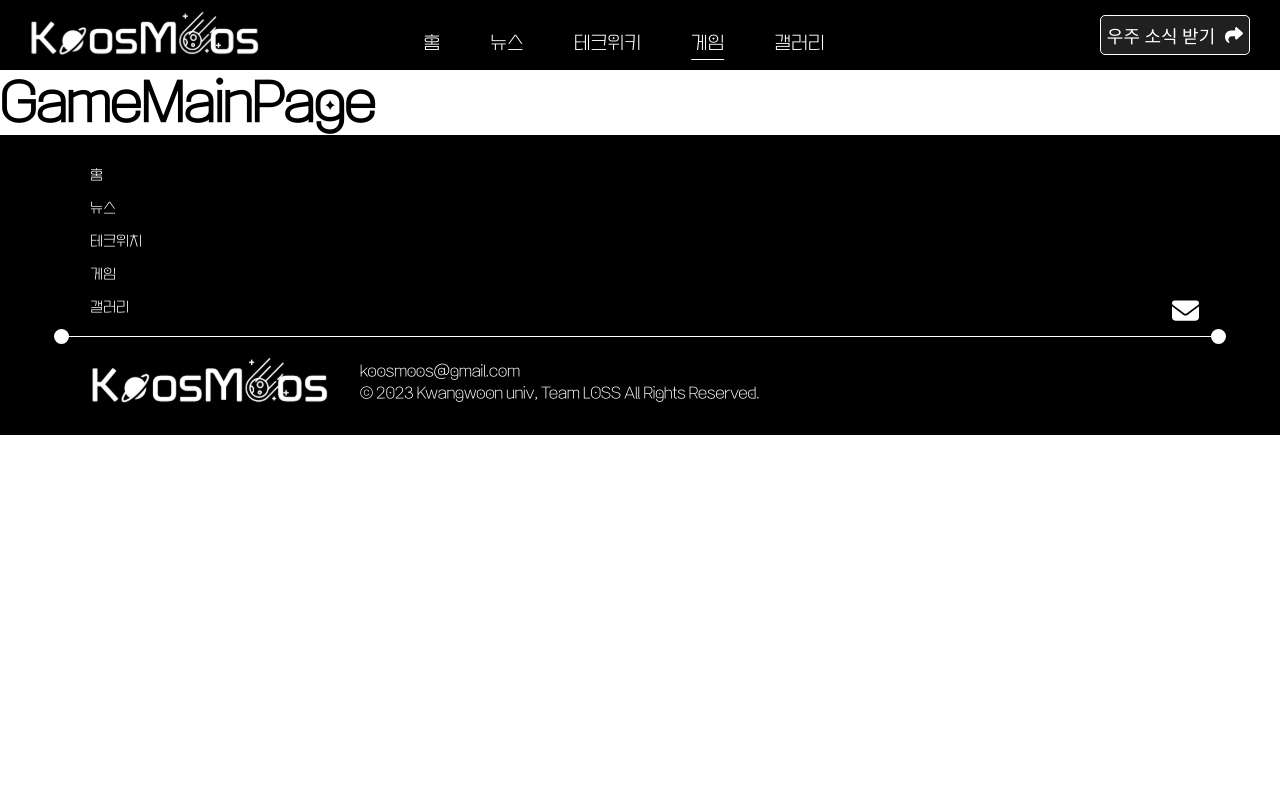
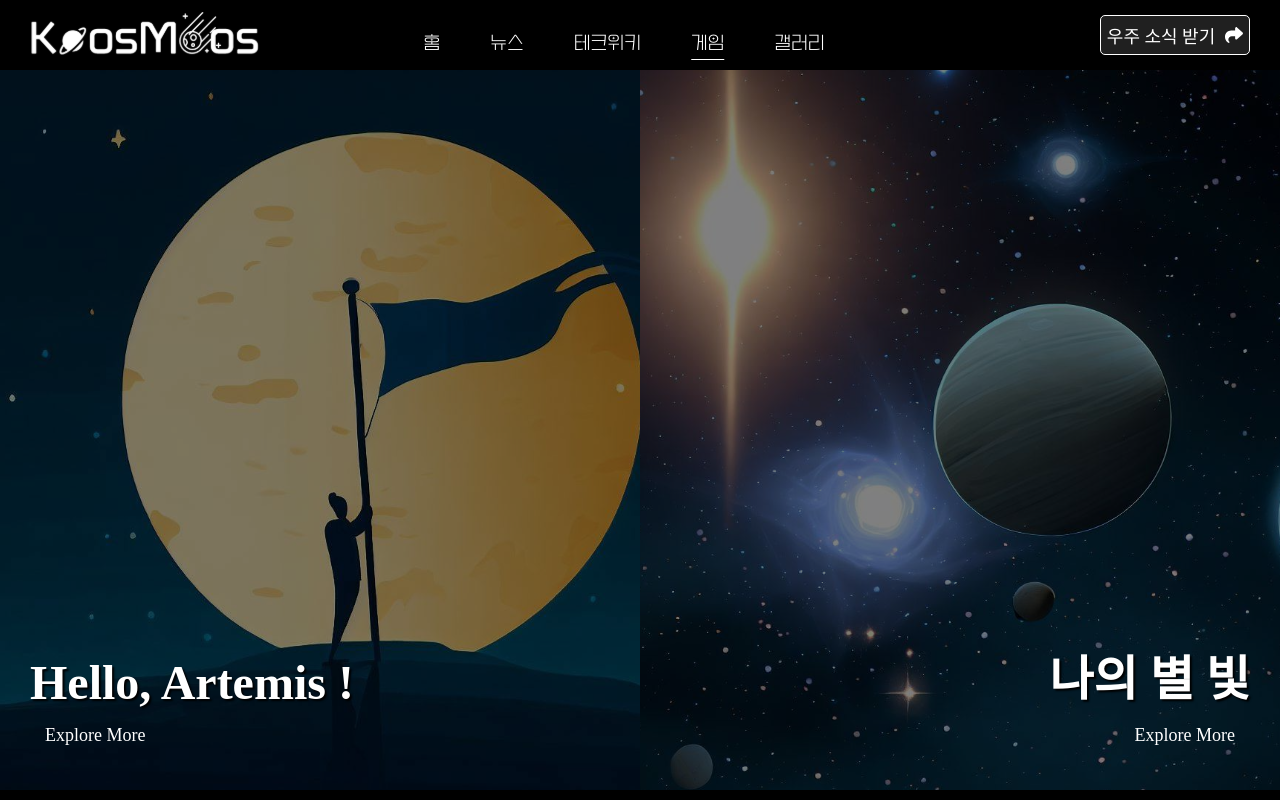
Before and after one commit to 2023-chambit-project/KOOSMOOS, a React (Vite) app: page /game in a window 1280 px wide. Shown: the top 800 px of the page. Built offline with nearby package versions, Linux system fonts and the light colour scheme.

Commit message:
design: GameMainPage 초안 완성

```diff
--- /dev/null
+++ b/src/pages/Game/Game.types.ts
@@ -0,0 +1,3 @@
+export interface PositionProps {
+  align: 'left' | 'right'
+}
--- a/src/pages/Game/index.tsx
+++ b/src/pages/Game/index.tsx
@@ -1,5 +1,230 @@
+import { Box, Button } from '@/components'
+import { FlexBetweenCSS, FlexColumnCSS, GYFontCSS, PCFontCSS } from '@/styles'
+import { css, styled } from 'styled-components'
+import { PositionProps } from './Game.types'
+
+interface Props extends PositionProps {}
+
 const GameMainPage = () => {
-  return <h1>GameMainPage</h1>
+  return (
+    <DividedArea>
+      <HalfBox align="left">
+        <ThumbnailImg src="assets/img/FlagMoon.svg" />
+        <Modal align="left">
+          <MainHeading>
+            오늘 만난
+            <br />
+            달님에게
+            <br />
+            인사해볼까요?
+          </MainHeading>
+          <Quotation>Hello, Artemis ~!</Quotation>
+          <Divider />
+          <SubHeading>프로그램 설명</SubHeading>
+          <Box bgColor="#CCA148" variant="full" height="auto" style={{ padding: '1rem 0.2rem' }}>
+            <IntroductionDetail>기분 좋은 인사말을 깃발에 적어주세요.</IntroductionDetail>
+            <IntroductionDetail>"KOOSMOOS" 가 달 표면에 그 깃발을 꽂아 놓고 오겠습니다.!</IntroductionDetail>
+            <IntroductionDetail>다른 사람들의 깃발을 구경만 해도 좋아요. </IntroductionDetail>
+            <IntroductionDetail>단, 모든 일은 달이 밝은 면에서만 가능합니다.</IntroductionDetail>
+            <IntroductionDetail>체험하기 전에 창문을 열고 오늘 뜬 달을 확인해 주세요.</IntroductionDetail>
+            <IntroductionDetail>오늘 어두워 보이는 곳도 한 달 안에는 분명 다시 밝아질 겁니다.!</IntroductionDetail>
+          </Box>
+        </Modal>
+        <TitleAndButton align="left">
+          <h1>Hello, Artemis !</h1>
+          <Button variant="ghost" size="fit" onClick={() => {}}>
+            Explore More
+          </Button>
+        </TitleAndButton>
+      </HalfBox>
+      <HalfBox align="right">
+        <ThumbnailImg src="assets/img/CelestialBodies.svg" />
+        <Modal align="right">
+          <MainHeading>
+            "나" 는
+            <br />
+            어느 하늘에서
+            <br />
+            빛나고 있나요?
+          </MainHeading>
+          <SubHeading>심리-천체 유형 검사</SubHeading>
+          <Divider />
+          <SubHeading>프로그램 설명</SubHeading>
+          <Box bgColor="#1562AF" variant="full" height="auto" style={{ padding: '1rem 0.2rem' }}>
+            <IntroductionDetail>검사 시간은 총 10분입니다.</IntroductionDetail>
+            <IntroductionDetail>현재의 내면 심리와 유사한 특성을 가진 천체이미지를 출력해드립니다.</IntroductionDetail>
+            <IntroductionDetail>SNS 공유 기능을 활용하여 검사자님만의 천체를 홍보해보세요!</IntroductionDetail>
+            <IntroductionDetail>
+              인간의 성격을 5가지의 상호독립적인 요인으로 설명하는 "BIG 5 이론" 에 근거합니다.
+            </IntroductionDetail>
+          </Box>
+        </Modal>
+        <TitleAndButton align="right">
+          <h1>나의 별 빛</h1>
+          <Button variant="ghost" size="fit" onClick={() => {}}>
+            Explore More
+          </Button>
+        </TitleAndButton>
+      </HalfBox>
+    </DividedArea>
+  )
 }
+const Divider = styled.div`
+  width: 100%;
+  height: 0.2rem;
+  background-color: ${({ theme }) => theme.COLOR.common.white};
+`
+
+const MainHeading = styled.h1`
+  ${PCFontCSS}
+  font-size: ${({ theme }) => theme.FONT_SIZE.huge};
+`
+
+const SubHeading = styled.h3`
+  ${PCFontCSS}
+  font-size: ${({ theme }) => theme.FONT_SIZE.large};
+`
+const IntroductionDetail = styled.li`
+  ${GYFontCSS}
+  font-size: ${({ theme }) => theme.FONT_SIZE.tiny};
+  margin: 1rem;
+  &::before {
+    content: '- ';
+  }
+`
+
+const Quotation = styled.h3`
+  ${PCFontCSS}
+  font-size: ${({ theme }) => theme.FONT_SIZE.large};
+  font-style: italic;
+  &::before {
+    content: '“';
+  }
+  &::after {
+    content: '”';
+  }
+`
+
+const Modal = styled.div<Props>`
+  ${FlexColumnCSS}
+  align-items: start;
+  justify-content: center;
+  overflow: hidden;
+  height: 100%;
+  width: 0%;
+  position: absolute;
+  opacity: 0;
+  padding: 0;
+  text-align: left;
+  gap: 2rem;
+  color: ${({ theme }) => theme.COLOR.common.white};
+  text-shadow: 0.05rem 0.05rem 0.05rem ${({ theme }) => theme.COLOR.common.black};
+
+  transition:
+    opacity 1s ease 8ms,
+    width 5ms ease-out 8ms;
+
+  ${({ align }) =>
+    align === 'left'
+      ? css`
+          background-color: ${({ theme }) => theme.PALETTE.yellow[100]};
+          right: 0;
+          transform: translateX(75%);
+        `
+      : css`
+          background-color: ${({ theme }) => theme.PALETTE.blue[100]};
+          left: 0;
+          transform: translateX(-75%);
+        `}
+`
+
+// 게임 타이틀과 참가버튼을 포함하는 영역
+const TitleAndButton = styled.div<Props>`
+  ${FlexColumnCSS}
+  ${GYFontCSS}
+
+  z-index: 2;
+  position: absolute;
+  ${({ align }) =>
+    align === 'left'
+      ? css`
+          left: 0;
+          align-items: flex-start;
+        `
+      : css`
+          right: 0;
+          align-items: flex-end;
+        `}
+  align-self: flex-end;
+  margin: 3rem 3rem;
+  width: auto;
+  height: auto;
+  color: white;
+  text-shadow: 2px 2px 2px ${({ theme }) => theme.COLOR.common.black};
+`
+
+// 게임 이미지 관련
+const ThumbnailImg = styled.img`
+  width: 100%;
+  height: 100%;
+  object-fit: cover;
+  object-position: center;
+  opacity: 0.5;
+  transition: transform 1s ease;
+`
+
+// 스크린 반쪽을 할당
+const HalfBox = styled.div<Props>`
+  ${FlexBetweenCSS}
+  width: 50%;
+  height: 100%;
+  transition:
+    transform 1s ease,
+    opacity 1s ease;
+  z-index: 0;
+
+  // 마이스가 이미지 위에 올려졌을 때,
+  &:hover {
+    z-index: 1;
+
+    // 모달
+    & > ${Modal} {
+      z-index: 1;
+      opacity: 1;
+      padding: 0 2rem;
+      width: 35rem;
+      color: white;
+    }
+    // 이미지
+    & > img {
+      opacity: 1;
+      ${({ align }) =>
+        align === 'left'
+          ? css`
+              transform: scale(1.25);
+            `
+          : css`
+              transform: scale(1.25);
+            `}
+    }
+    // 모달,이미지를 포함한 영역
+    ${({ align }) =>
+      align === 'left'
+        ? css`
+            transform: translateX(10%);
+          `
+        : css`
+            transform: translateX(-10%);
+          `}
+  }
+`
+// 스크린을 좌우로 분리
+const DividedArea = styled.div`
+  ${FlexBetweenCSS};
+  width: 100%;
+  height: 90vh;
+  background-color: ${({ theme }) => theme.COLOR.common.black};
+  overflow: hidden;
+`
 
 export default GameMainPage
```
